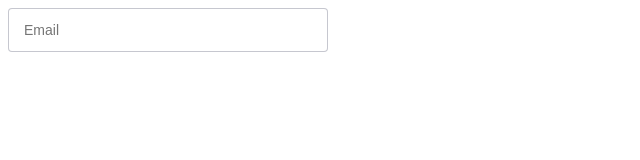
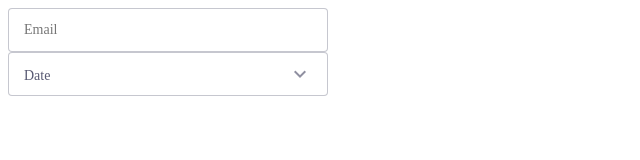
Before and after one commit to VitaliySevostianov/fsd_stage2, a website built with webpack: page src/index.pug in a window 1280 px wide. Shown: the full height of the page, 0-640 px from the left. Built offline with nearby package versions, Linux system fonts and the light colour scheme.

Commit message:
Dropdown component added

```diff
--- a/src/Components/Dropdown/Dropdown.pug
+++ b/src/Components/Dropdown/Dropdown.pug
@@ -0,0 +1,4 @@
+mixin dropdown(name)
+    div.text-field.dropdown
+        p(class=attributes.class placeholder = name) #{name}
+        i.material-icons keyboard_arrow_down
--- a/src/Components/Dropdown/Dropdown.scss
+++ b/src/Components/Dropdown/Dropdown.scss
@@ -0,0 +1,14 @@
+.dropdown{
+    display: flex;
+    justify-content: space-between;
+    line-height:  129%;
+    padding-right: 15px;
+
+    color: $dark-shade_75;
+    font-family: Montserrat;
+    font-size: 14px;
+}
+.material-icons{
+    color: $dark-shade_50;
+    align-self: center;
+}
--- a/src/Components/Kit/Kit.pug
+++ b/src/Components/Kit/Kit.pug
@@ -1,6 +1,9 @@
 include ../TextField/TextField.pug
+include ../Dropdown/Dropdown.pug
 head
     meta(charset="utf-8")
     title UI Kit
+    link(href= "https://fonts.googleapis.com/icon?family=Material+Icons" rel="stylesheet")
 body
     +text-field('Email')(class="")
+    +dropdown('Date')
--- a/src/Components/Kit/Kit.scss
+++ /dev/null
@@ -1,4 +0,0 @@
-.q{
-    background: #000;
-    font-size: 40px;
-}
--- a/src/Components/TextField/TextField.scss
+++ b/src/Components/TextField/TextField.scss
@@ -3,6 +3,7 @@
     height: 44px;
     padding-left: 15px;
 
+    font-family: Montserrat;
     font-size: 14px;
     line-height:  129%;
 
@@ -18,6 +19,3 @@
         color: rgba(31, 32, 65, 0.5);
     }
 }
-.q{
-    background: #000;
-}
--- a/src/index.scss
+++ b/src/index.scss
@@ -7,3 +7,4 @@ $dark-shade_25: rgba(31, 32, 65, 0.25);
 $dark-shade_5: rgba(31, 32, 65, 0.5);
 
 @import './Components/TextField/TextField.scss';
+@import './Components/Dropdown/Dropdown.scss';
```
